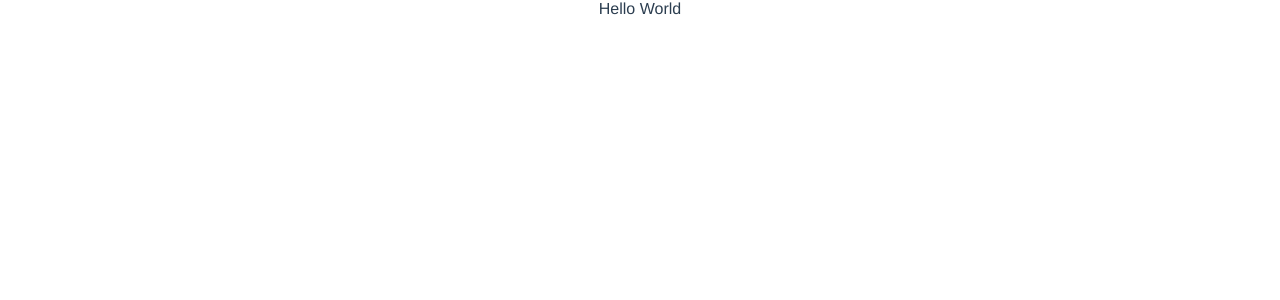
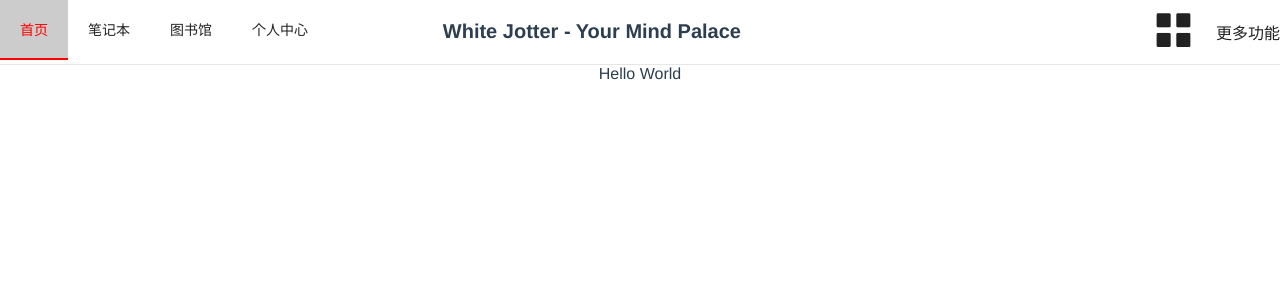
Before and after one commit to bean-liu/mwj-vue, a Vue app: page /index in a window 1280 px wide. Shown: the top 300 px of the page. Built offline with nearby package versions, Linux system fonts and the light colour scheme; sample sign-in values are in the browser's storage.

Commit message:
导航栏实现

```diff
--- /dev/null
+++ b/src/components/Home.vue
@@ -0,0 +1,18 @@
+<template>
+    <div>
+        <NavMenu></NavMenu>
+        <router-view/>
+    </div>
+</template>
+
+<script>
+    import NavMenu from './common/NavMenu'
+    export default {
+        name: 'Home',
+        components:{NavMenu}
+    }
+</script>
+
+<style scoped>
+
+</style>
--- /dev/null
+++ b/src/components/common/NavMenu.vue
@@ -0,0 +1,50 @@
+<template>
+    <el-menu
+    :default-active="'/index'"
+    router
+    mode="horizontal"
+    background-color="white"
+    text-color="#222"
+    active-text-color="red"
+    style="min-width: 1300px"
+    >
+
+    <el-menu-item v-for="(item,i) in navList" :key="i" :index="item.name">
+        {{item.navItem}}
+
+    </el-menu-item>
+    <a href="#nowhere" style="color: #222; float: right; padding: 20px;">更多功能</a>
+
+    <i class="el-icon-menu" style="float:right; font-size: 45px; color: #222; padding-top:8px"/>
+
+    <span style="position:absolute; padding-top: 20px; right:43%; font-size:20px; font-weight:bold">White Jotter - Your Mind Palace</span>
+
+    </el-menu>
+
+</template>
+
+<script>
+    export default {
+        name: 'NavMenu',
+        data(){
+            return {
+                navList:[
+                    {name:'/index', navItem: '首页'},
+                    {name: '/jotter', navItem: '笔记本'},
+                    {name: '/library', navItem: '图书馆'},
+                    {name: '/admin', navItem: '个人中心'}
+                ]
+            }
+        }
+    }
+</script>
+
+<style scoped>
+    a{
+        text-decoration: none;
+    }
+
+    span{
+        pointer-events:none;
+    }
+</style>
--- a/src/router/index.js
+++ b/src/router/index.js
@@ -3,6 +3,7 @@
 // import Home from '../views/Home.vue'
 import AppIndex from '../components/home/Appindex.vue'
 import Login from '../components/Login.vue'
+import Home from '../components/Home.vue'
 
 Vue.use(VueRouter)
 
@@ -14,12 +15,20 @@
     component: Login
   },
   {
+    path: '/home',
+    name: 'Home',
+    component: Home,
+    redirect: '/index',
+    children: [
+      {
         path: '/index',
         name: 'AppIndex',
         component: AppIndex,
         meta: {
           requireAuth: true
         }
+      }
+    ]
   }
 ]
 
```
Lines whose indentation alone changed are shown as unchanged.
